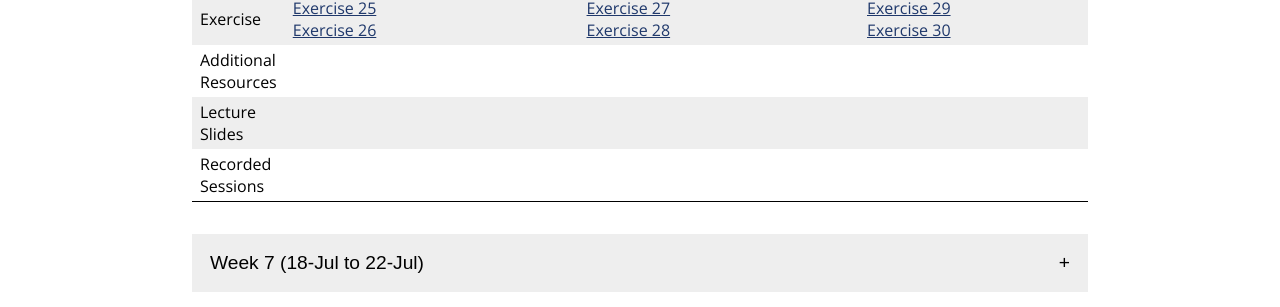
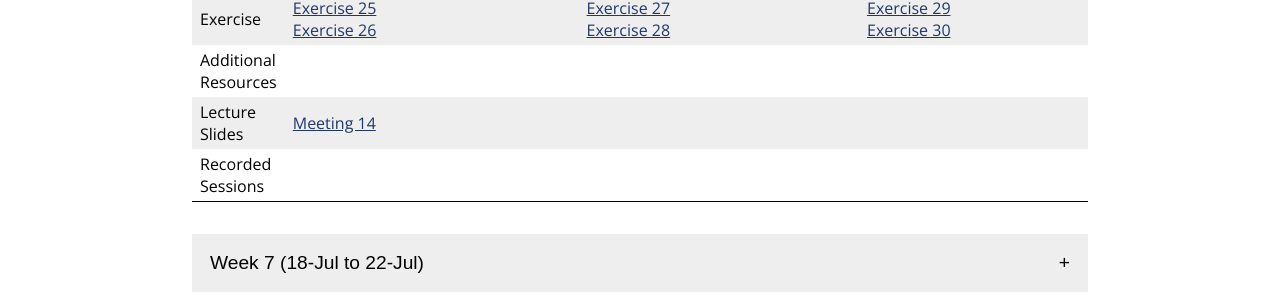
Before and after one commit to jhu-ip/cs220-summer22, a Jekyll site: the page built from material.md, in a window 1280 px wide. Shown: the part 1070-1377 px from the top of the page. Built offline with Jekyll 4.4.1, drawn with Linux system fonts in a browser that asks for light colours; some web fonts are replaced.

Commit message:
meeting 14 lecture slides

```diff
--- a/material.csv
+++ b/material.csv
@@ -173,6 +173,7 @@ Week,Day,Date,Type,Link text,URL
 6,1,11-Jul,Slides,Dynamic Memory Allocation,slides/day26_dynamic_memory_allocation.pdf
 6,1,11-Jul,Recap,Day 26,questions/day26.html
 6,1,11-Jul,Exercise,Exercise 26,exercise/ex26.html
+6,1,11-Jul,LectureSlides,Meeting 14,slides/class14.pdf
 
 6,2,13-Jul,Video,C++ Classes,https://jh.hosted.panopto.com/Panopto/Pages/Viewer.aspx?id=5a1a7afe-6165-4e33-9567-ae230027a431
 6,2,13-Jul,Video,Default Constructors,https://jh.hosted.panopto.com/Panopto/Pages/Viewer.aspx?id=0e485b33-028d-45e6-be18-ae230027a3d3
--- a/material.md
+++ b/material.md
@@ -347,7 +347,7 @@ the materials for that week.
     </tr>
     <tr>
       <td>Lecture<br>Slides</td>
-      <td></td>
+      <td><a href='slides/class14.pdf'>Meeting 14</a></td>
       <td></td>
       <td></td>
     </tr>
```
Also changed, not shown: 1 other file.
